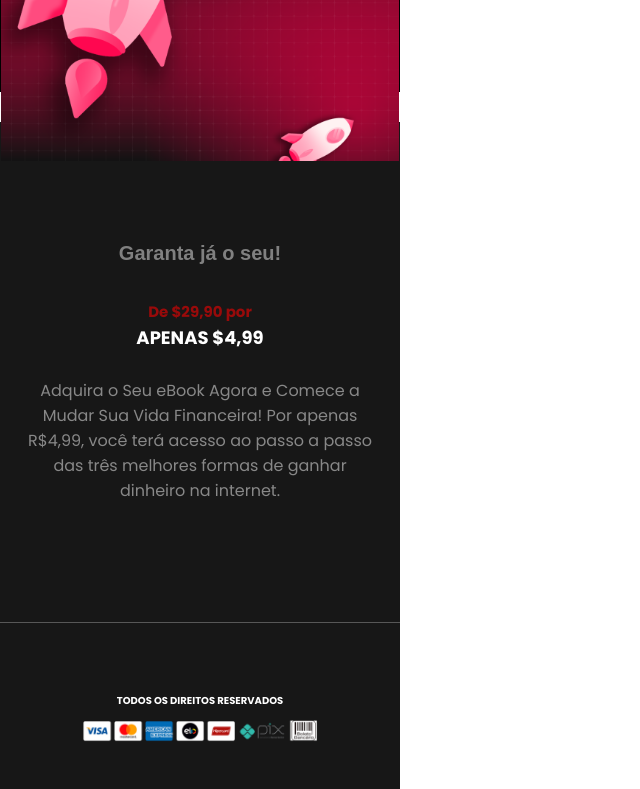
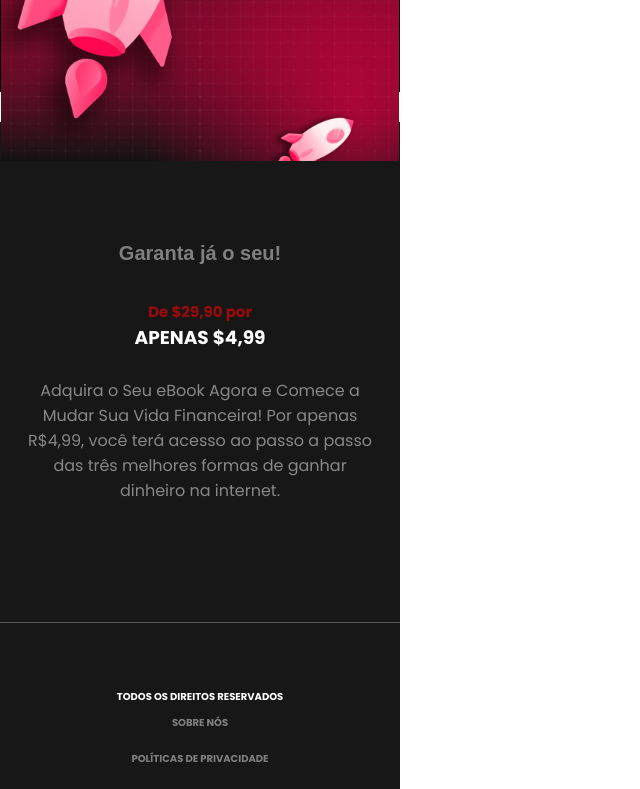
Before and after one commit to fabiohenridev/LP, a React (Vite) app in the folder guiasuplemento/: page / in a window 1280 px wide. Shown: the part 2000-2789 px from the top of the page, without its empty margins (0-640 px from the left). Built offline with nearby package versions, Linux system fonts and the light colour scheme.

Commit message:
update-site

```diff
--- a/guiasuplemento/src/Componentes/Footer.css
+++ b/guiasuplemento/src/Componentes/Footer.css
@@ -3,7 +3,7 @@
 
 
 .BoxF1 {
-    height: 200px;
+    height: 300px;
     background-color: rgb(23, 23, 23);
     display: flex;
     justify-content: center;
@@ -13,14 +13,17 @@
 
 }
 
+
 .BoxF2 {
 
+    width: 100%;
     display: flex;
     justify-content: center;
     align-items: center;
     flex-wrap: wrap;
     flex-direction: column;
     padding: 5px;
+    background-color: rgb(23, 23, 23); ;
 }
 
 h4 {
@@ -32,3 +35,15 @@ h4 {
 .BoxF2 img{
     width: 250px;
 }
+
+.Sobre{
+
+ color: gray;
+ padding: 10px;
+}
+
+.TextSobre p{
+
+font-size: 8px;
+text-align: center;
+}
--- a/guiasuplemento/src/Componentes/Footer.jsx
+++ b/guiasuplemento/src/Componentes/Footer.jsx
@@ -1,10 +1,95 @@
+import { useState } from 'react';
 import './Footer.css';
 
 export default function Footer(){
+
+const [menuAberto, setMenuAberto] = useState(false);
+const [privacidade, setPrivacidade] = useState(false);
+const [largura, setLargura] = useState(0);
+
+
+const AbrirMenu = () =>{
+
+setMenuAberto(!menuAberto);
+
+}
+
+const Whatsapp = () =>{
+    window.location.href="https://wa.me/5584991562754?text=Ol%C3%A1,%20somos%20da%20techouse%20!%20Iremos%20te%20responder%20o%20quanto%20antes%20;)";
+}
+
+const AbrirPrivacidade = () =>{
+
+    setPrivacidade(!privacidade);
+    setLargura(500);
+    if(privacidade){
+        setLargura(0)
+    }
+
+    }
+
     return(
-        <div className="BoxF1">
-            <div className="BoxF2">
+        <div  className="BoxF1">
+            <div style={{marginTop: largura}} className="BoxF2">
                 <h4>TODOS OS DIREITOS RESERVADOS</h4>
+                <h4 className='Sobre' onClick={AbrirMenu}>SOBRE NÓS</h4>
+                {menuAberto &&(
+
+                  <div className='TextSobre'>
+                    <p>Bem-vindo à nossa loja de eBooks! Há três anos, estamos no mercado oferecendo uma experiência de leitura digital de alta qualidade para nossos clientes. Com um compromisso constante com a excelência, nossa missão é fornecer eBooks diversificados e enriquecedores que atendam aos mais variados interesses e necessidades.
+
+Trabalhamos com dedicação para garantir que nossos produtos sejam cuidadosamente selecionados e apresentados, oferecendo materiais educativos, de entretenimento e desenvolvimento pessoal, sempre com um atendimento que prioriza a satisfação do cliente.
+
+Nosso objetivo é facilitar o acesso ao conhecimento e à diversão de forma prática, rápida e segura, permitindo que você aproveite ao máximo suas leituras. Agradecemos por nos escolher e esperamos que cada leitura seja uma jornada inesquecível!</p>
+                  </div>
+
+                )}
+                  <h4 onClick={AbrirPrivacidade} className='Sobre'>POLÍTICAS DE PRIVACIDADE</h4>
+                  {privacidade &&(
+
+<div className='TextSobre'>
+  <p>Nós, da TecHouse, respeitamos sua privacidade e estamos comprometidos em proteger os dados pessoais que você nos confia. Esta política explica como coletamos, usamos e protegemos suas informações.
+
+1. Coleta de Dados
+Coletamos as informações necessárias para fornecer nossos serviços, como:
+
+Dados pessoais: Nome, e-mail, endereço de entrega, telefone.
+Dados de pagamento: Informações do cartão ou detalhes bancários para transações seguras.
+Informações de navegação: Cookies e dados de acesso para melhorar sua experiência no site.
+2. Uso das Informações
+Utilizamos os dados para:
+
+Processar compras e garantir entregas.
+Enviar atualizações sobre pedidos, promoções ou novidades, com seu consentimento.
+Melhorar nossos serviços e personalizar sua experiência.
+Cumprir obrigações legais e regulatórias.
+3. Compartilhamento de Dados
+Não vendemos nem compartilhamos suas informações pessoais com terceiros, exceto:
+
+Provedores de pagamento e entrega, para completar transações.
+Autoridades legais, em caso de cumprimento de ordens judiciais.
+4. Segurança dos Dados
+Adotamos medidas técnicas e organizacionais para proteger suas informações, incluindo:
+
+Criptografia de dados.
+Controle de acesso restrito.
+Monitoramento contínuo para evitar acessos não autorizados.
+5. Direitos do Usuário
+Você tem o direito de:
+
+Acessar, corrigir ou excluir seus dados pessoais.
+Retirar consentimento para comunicações de marketing a qualquer momento.
+Solicitar informações sobre como usamos seus dados.
+6. Cookies
+Utilizamos cookies para otimizar a navegação no site e oferecer experiências personalizadas. Você pode gerenciar as preferências de cookies no seu navegador.
+
+7. Alterações na Política de Privacidade
+Reservamo-nos o direito de atualizar esta política periodicamente. Notificaremos mudanças importantes por e-mail ou no site.</p>
+</div>
+
+)}
+
+<h4 className='Sobre' onClick={Whatsapp}>WHATSAPP</h4>
                 <img src='/pagamentos-2.png'></img>
             </div>
         </div>
```
